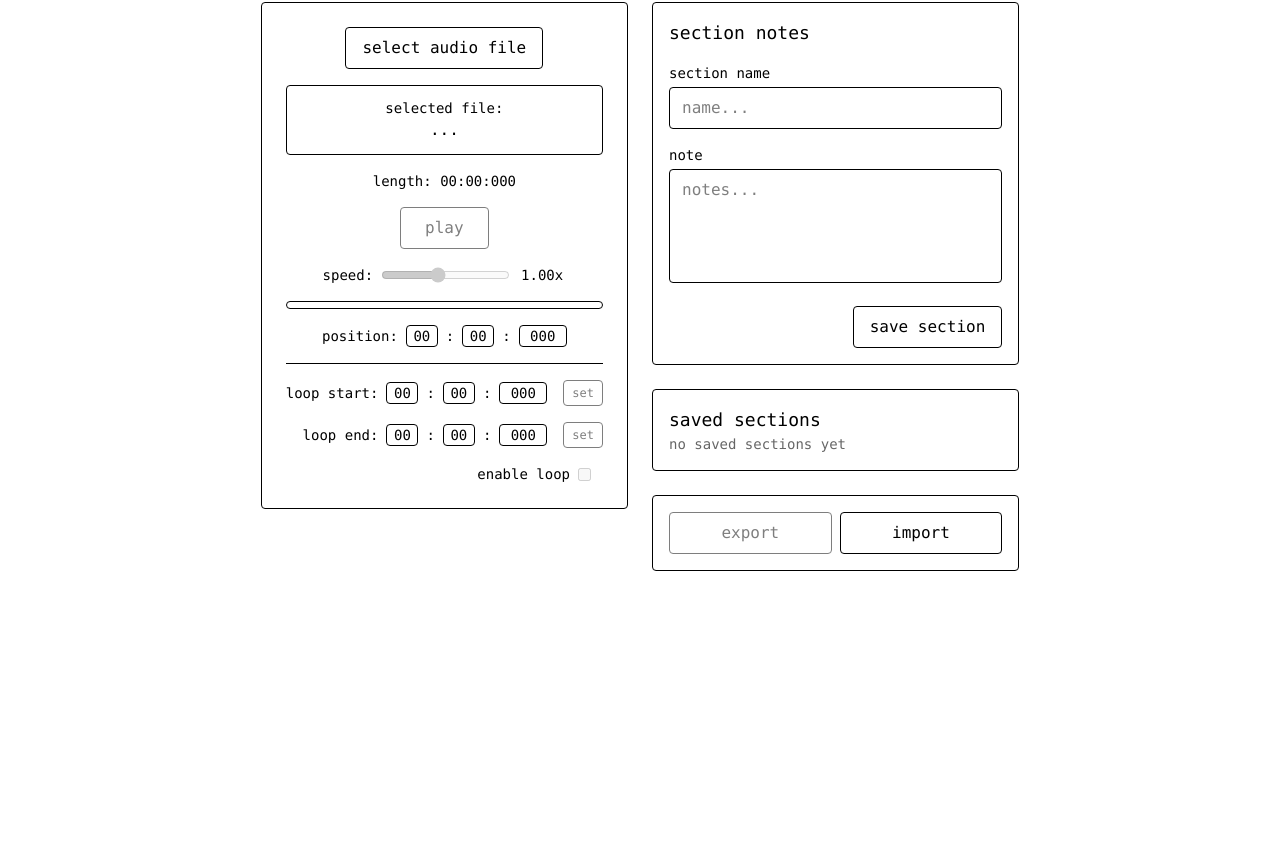
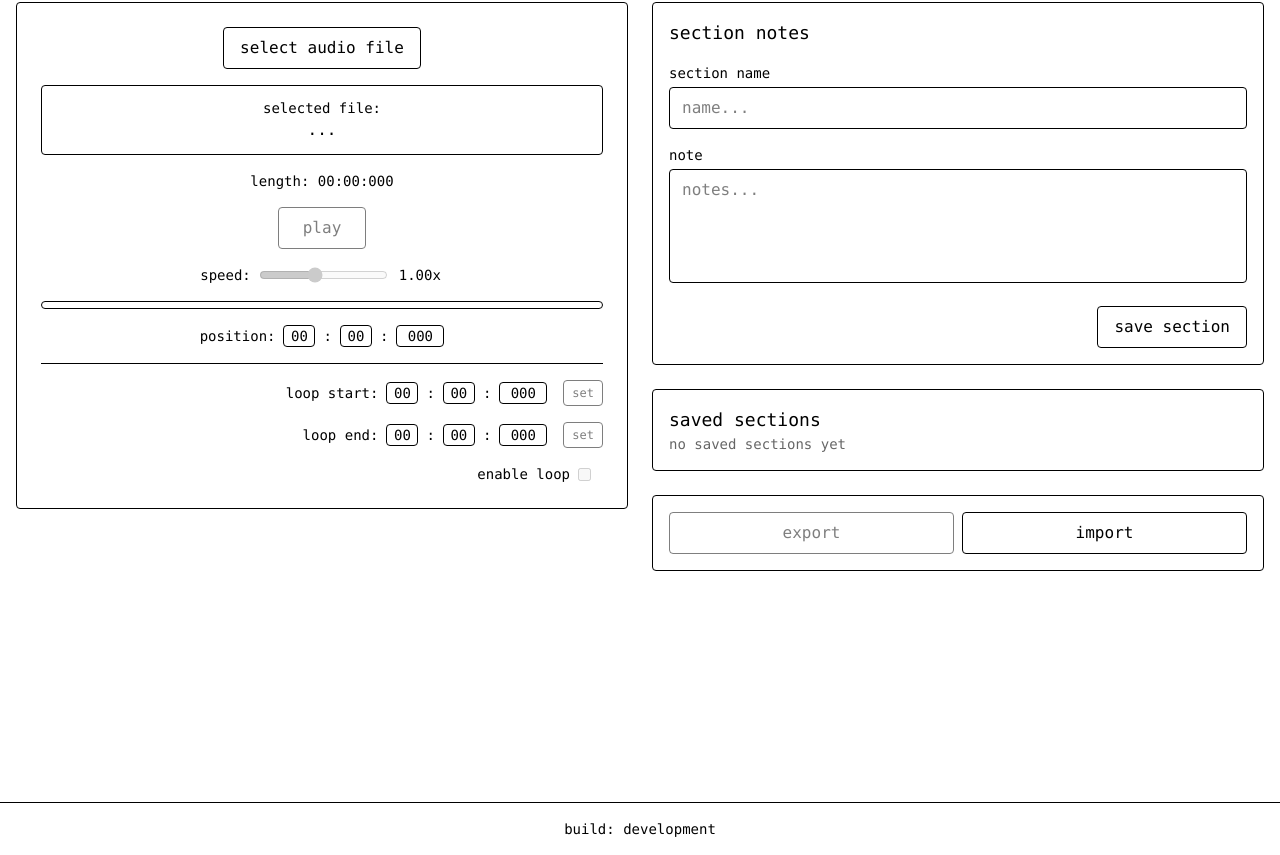
Before and after one commit to bmitchinson/practice, a SvelteKit app: page / in a window 1280 px wide. Shown: the part 111-966 px from the top of the page. Before the commit the page ends 881 px from the top, so only its background shows below. Built offline with nearby package versions, Linux system fonts and the light colour scheme.

Commit message:
build in ui

```diff
--- a/src/app.d.ts
+++ b/src/app.d.ts
@@ -8,6 +8,9 @@ declare global {
 		// interface PageState {}
 		// interface Platform {}
 	}
+
+	// Git commit hash injected at build time
+	declare const __GIT_COMMIT__: string;
 }
 
 export {};
--- /dev/null
+++ b/src/lib/components/Footer.svelte
@@ -0,0 +1,16 @@
+<script lang="ts">
+	let commitHash = '';
+
+	// Get the git commit hash injected at build time
+	if (typeof __GIT_COMMIT__ !== 'undefined') {
+		commitHash = __GIT_COMMIT__;
+	}
+</script>
+
+<footer class="mt-8 w-full border-t p-4 text-center text-sm">
+	{#if commitHash && commitHash !== 'unknown'}
+		build: <span class="font-mono">{commitHash}</span>
+	{:else}
+		build: development
+	{/if}
+</footer>
--- a/src/routes/+layout.svelte
+++ b/src/routes/+layout.svelte
@@ -2,6 +2,7 @@
 	import '../app.css';
 	import favicon from '$lib/assets/favicon.ico';
 	import { linkClasses } from '$lib/cssUtils';
+	import Footer from '$lib/components/Footer.svelte';
 
 	let { children } = $props();
 </script>
@@ -17,6 +18,9 @@
 
 <hr class="border-theme mt-4 mb-4 w-full border-t" />
 
-<div class="flex flex-col items-center justify-between">
-	{@render children?.()}
+<div class="flex min-h-screen flex-col items-center justify-between">
+	<main class="w-full flex-1">
+		{@render children?.()}
+	</main>
+	<Footer />
 </div>
--- a/vite.config.ts
+++ b/vite.config.ts
@@ -1,7 +1,19 @@
 import tailwindcss from '@tailwindcss/vite';
 import { sveltekit } from '@sveltejs/kit/vite';
 import { defineConfig } from 'vite';
+import { execSync } from 'node:child_process';
+
+function getGitCommitHash(): string {
+	try {
+		return execSync('git rev-parse --short HEAD', { encoding: 'utf8' }).trim();
+	} catch {
+		return 'unknown';
+	}
+}
 
 export default defineConfig({
-	plugins: [tailwindcss(), sveltekit()]
+	plugins: [tailwindcss(), sveltekit()],
+	define: {
+		__GIT_COMMIT__: JSON.stringify(getGitCommitHash())
+	}
 });
```
